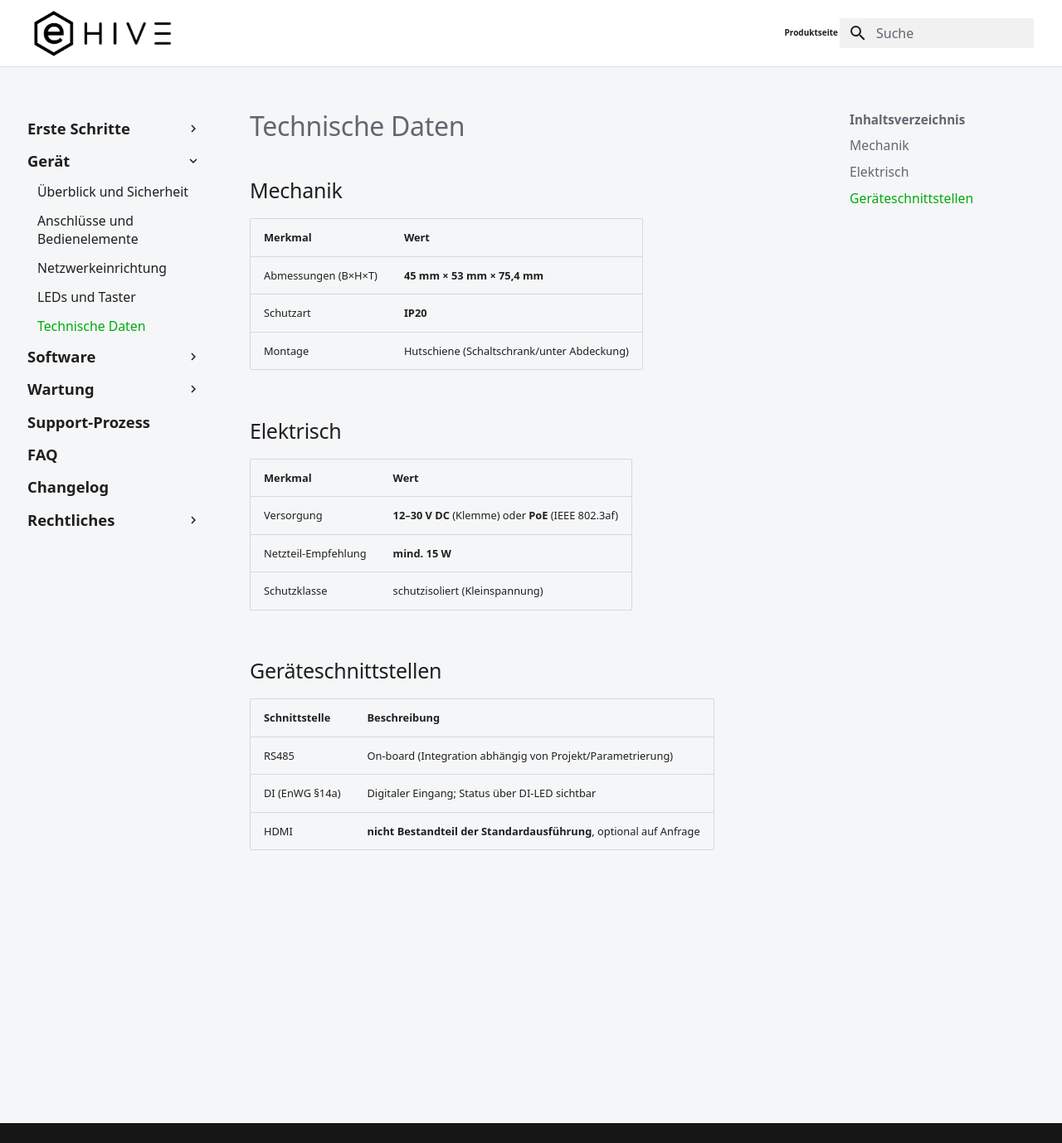
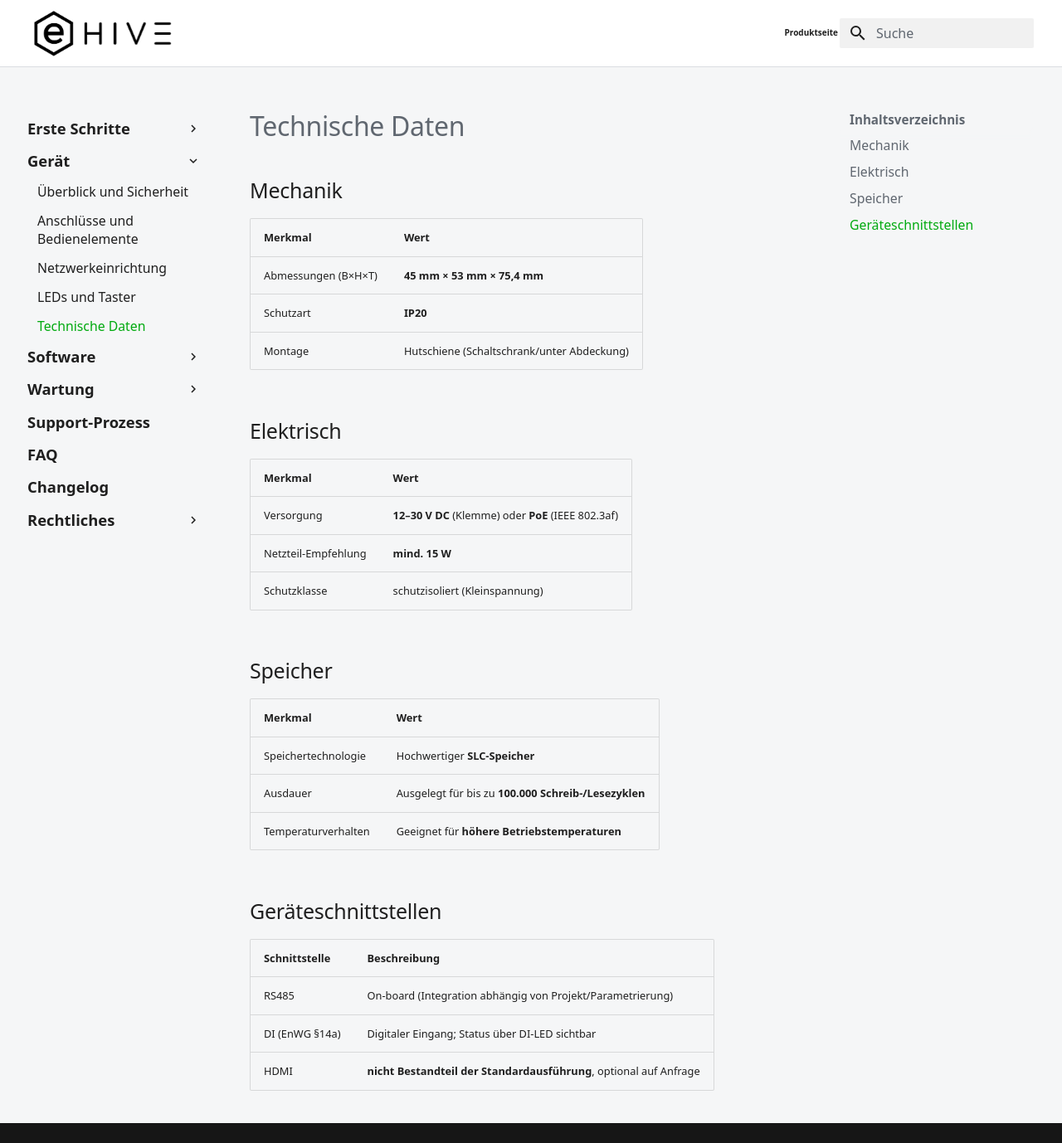
Before and after one commit to ehive-dev/doc, an MkDocs documentation site: the page built from docs/hardware/specs.md, in a window 1280 px wide and 1378 px high. Shown: the whole window at 83% size. Built offline with MkDocs 1.6.1 and Material for MkDocs 9.7.7, drawn with Linux system fonts in a browser that asks for light colours.

Commit message:
Update hardware documentation

```diff
--- a/docs/hardware/specs.md
+++ b/docs/hardware/specs.md
@@ -16,6 +16,14 @@
 | Netzteil-Empfehlung | **mind. 15 W** |
 | Schutzklasse | schutzisoliert (Kleinspannung) |
 
+## Speicher
+
+| Merkmal | Wert |
+|---|---|
+| Speichertechnologie | Hochwertiger **SLC-Speicher** |
+| Ausdauer | Ausgelegt für bis zu **100.000 Schreib-/Lesezyklen** |
+| Temperaturverhalten | Geeignet für **höhere Betriebstemperaturen** |
+
 ## Geräteschnittstellen
 
 | Schnittstelle | Beschreibung |
```
Also changed, not shown: docs/hardware/connectors.md (+4 -4 lines), docs/hardware/overview.md (+5 -11 lines).
